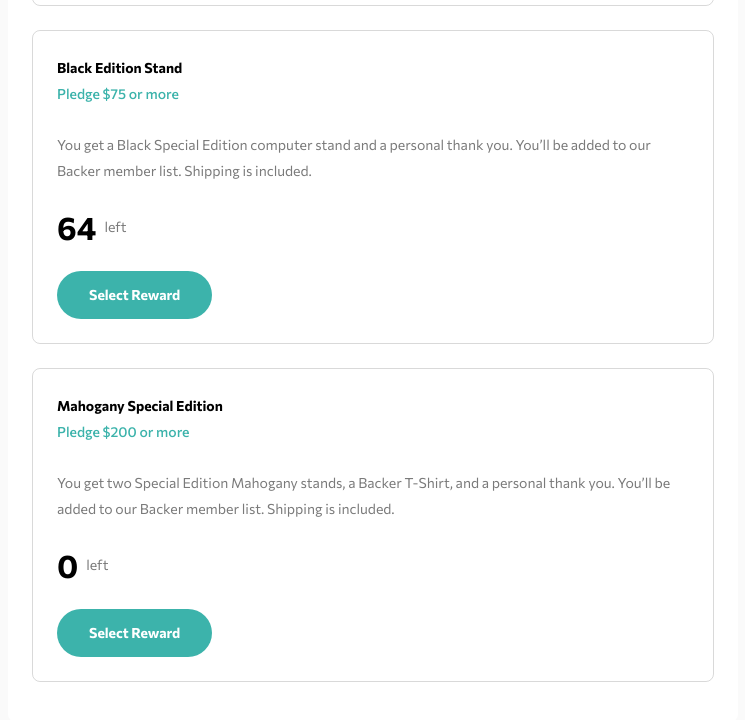
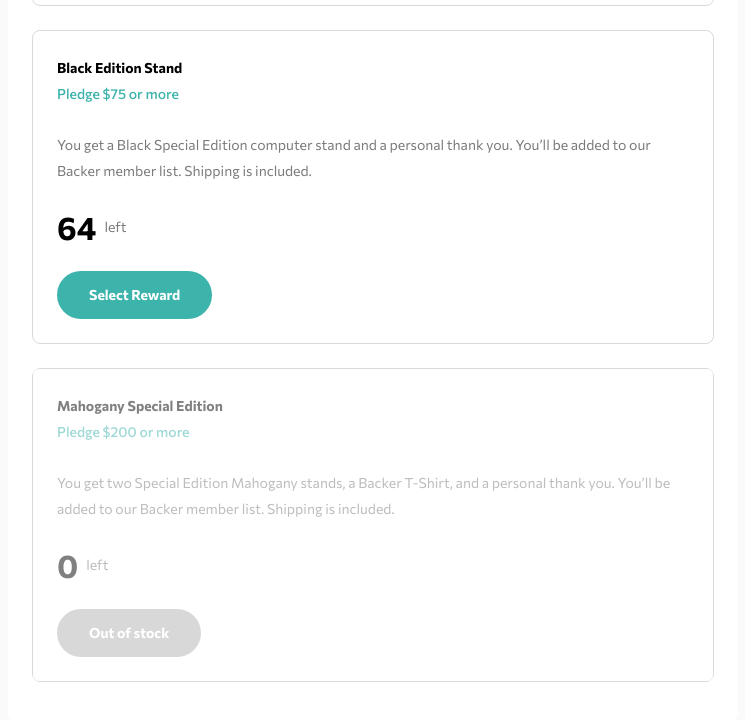
Before and after one commit to ashashlin/crowdfunding-product-page-main, a plain HTML site: page index.html in a window 1280 px wide. Shown: the part 1560-2280 px from the top of the page, without its empty margins (267-1012 px from the left). Drawn offline with nearby package versions, Linux system fonts and the light colour scheme.

Commit message:
fix out-of-stock reward html

```diff
--- /dev/null
+++ b/data/projectData.js
@@ -0,0 +1,11 @@
+import dayjs from 'https://unpkg.com/dayjs@1.11.10/esm/index.js';
+
+const currentDate = dayjs();
+const dueDate = dayjs('2025-01-30');
+const remainingDays = dueDate.diff(currentDate, 'day');
+
+export const projectData = {
+  backedAmt: 89914,
+  backers: 5007,
+  remainingDays: remainingDays
+};
--- a/data/rewards.js
+++ b/data/rewards.js
@@ -17,3 +17,16 @@ export const rewards = [{
   quantity: 0,
   info: "You get two Special Edition Mahogany stands, a Backer T-Shirt, and a personal thank you. You’ll be added to our Backer member list. Shipping is included."
 }];
+
+export function selectReward() {
+  let rewardSelected;
+
+  document.querySelectorAll('.js-select-reward')
+    .forEach((button) => {
+      button.addEventListener('click', () => {
+        const {rewardId} = button.dataset;
+        rewardSelected = rewardId;
+        localStorage.setItem('rewardSelected', rewardSelected);
+      });
+    });
+}
--- a/index.html
+++ b/index.html
@@ -86,31 +86,7 @@
         </div>
       </div>
       <div class="project__data">
-        <div class="data__container">
-          <div class="data__value-text">
-            <span class="data__value">
-              $89,914
-            </span>
-            <span class="data__text">
-              of $100,000 backed
-            </span>
-          </div>
-          <div class="data__value-text">
-            <span class="data__value">
-              5007
-            </span>
-            <span class="data__text">
-              total backers
-            </span>
-          </div>
-          <div class="data__value-text">
-            <span class="data__value">
-              56
-            </span>
-            <span class="data__text">
-              days left
-            </span>
-          </div>
+        <div class="data__container js-data__container">
         </div>
         <div class="data__progress-bar">
           <span class="data__progress"></span>
--- a/scripts/home.js
+++ b/scripts/home.js
@@ -1,4 +1,5 @@
-import { rewards } from "../data/rewards.js";
+import { rewards, selectReward } from "../data/rewards.js";
+import { projectData } from "../data/projectData.js";
 
 function renderRewards() {
   let rewardsHTML = '';
@@ -9,6 +10,7 @@ function renderRewards() {
     const {info} = reward;
     const {quantity} = reward;
 
+    if (quantity > 0) {
       rewardsHTML += `
         <div class="about__pledge">
           <div class="pledge__reward-pledge">
@@ -28,16 +30,87 @@ function renderRewards() {
                 ${quantity}
               </span> left
             </p>
-          <button class="btn project__btn pledge__reward-btn">
+            <button class="btn project__btn pledge__reward-btn js-select-reward"
+            data-reward-id="${reward.id}">
               Select Reward
             </button>
           </div>
         </div>
       `;
+
+    } else {
+      rewardsHTML += `
+        <div class="about__pledge reward-out-of-stock">
+          <div class="out-of-stock-overlay"></div>
+          <div class="pledge__reward-pledge">
+            <h4 class="pledge__reward">
+              ${name}
+            </h4>
+            <span class="pledge__pledge-amt">
+              Pledge $${pledgeAmt} or more
+            </span>
+          </div>
+          <p class="pledge__info">
+            ${info}
+          </p>
+          <div class="pledge__q-btn-container">
+            <p class="pledge__reward-info">
+              <span class="pledge__reward-quantity">
+                ${quantity}
+              </span> left
+            </p>
+            <button disabled class="btn project__btn pledge__reward-btn  js-select-reward"
+            data-reward-id="${reward.id}">
+              Out of stock
+            </button>
+          </div>
+        </div>
+      `;
+    }
   });
 
   document.querySelector('.js-about__pledges')
     .innerHTML = rewardsHTML;
+
+  selectReward();
 }
 
 renderRewards();
+
+function renderProjectData() {
+  const {backedAmt} = projectData;
+  const {backers} = projectData;
+  const {remainingDays} = projectData;
+
+  const projectDataHTML = `
+    <div class="data__value-text">
+      <span class="data__value">
+        $${backedAmt.toLocaleString('en-US')}
+      </span>
+      <span class="data__text">
+        of $100,000 backed
+      </span>
+    </div>
+    <div class="data__value-text">
+      <span class="data__value">
+        ${backers}
+      </span>
+      <span class="data__text">
+        total backers
+      </span>
+    </div>
+    <div class="data__value-text">
+      <span class="data__value">
+        ${remainingDays}
+      </span>
+      <span class="data__text">
+        days left
+      </span>
+    </div>
+  `;
+
+  document.querySelector('.js-data__container')
+    .innerHTML = projectDataHTML;
+}
+
+renderProjectData();
--- a/style.css
+++ b/style.css
@@ -385,19 +385,14 @@ a {
   position: relative;
 }
 
-.out-of-stock-overlay.show {
+.out-of-stock-overlay {
   position: absolute;
   inset: 0;
   background-color: rgba(255 255 255 / .5);
 }
 
-.reward-out-of-stock .pledge__reward-pledge {
-  margin-top: -1.5rem;
-}
-
 .reward-out-of-stock .pledge__reward-btn {
   background-color: var(--light-grey);
-  cursor: auto;
 }
 
 .modal {
```
Lines whose indentation alone changed are shown as unchanged.
